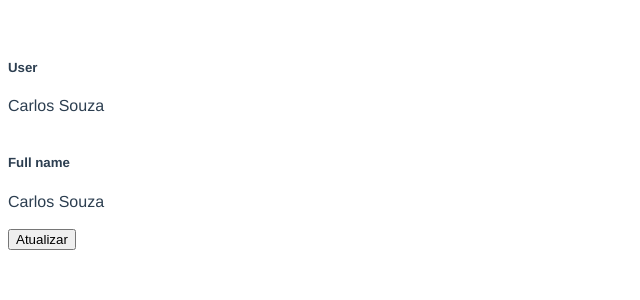
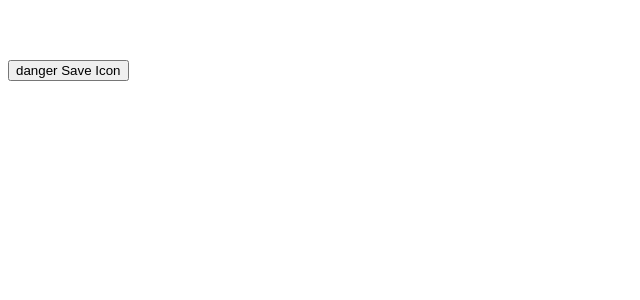
Before and after one commit to alexandrecarloss/Vue, a Vue app in the folder yt_tiago_matos/app/: page / in a window 1280 px wide. Shown: the top 300 px of the page, without its empty margins (0-640 px from the left). Built offline with nearby package versions, Linux system fonts and the light colour scheme.

Commit message:
Aula final 28

```diff
--- a/yt_tiago_matos/app/src/App.vue
+++ b/yt_tiago_matos/app/src/App.vue
@@ -52,7 +52,23 @@
   <!-- <aula_24_composition_api/> -->
   <!-- <AppProduct_24/> -->
   <!-- <aula_25_composition_ref/> -->
-   <aula_26_computed_e_ref/>
+   <!-- <aula_26_computed_e_ref/> -->
+    <!-- <div>
+      <aula_27_composition_ciclo_de_vida v-if="showAppHook"/>
+    <button @click="showAppHook = !showAppHook">
+      Mostrar App Hook
+    </button>
+    </div> -->
+    <div>
+      <aula_28_composition_props_emit
+      data-vue="Jon"
+      @update="getUpdate"
+      variant="danger">
+        Save
+        <template #icon>Icon</template>
+      </aula_28_composition_props_emit>
+    </div>
+
 </template>
 
 <script>
@@ -76,8 +92,12 @@
 // import AppProduct_24 from '@/components/aula_24_products/AppProduct_24.vue'
 // import aula_24_composition_api from '@/components/aula_24_composition_api.vue'
 // import aula_25_composition_ref from '@/components/aula_25_composition_ref.vue'
-import aula_26_computed_e_ref from '@/components/aula_26_computed_e_ref.vue'
+// import aula_26_computed_e_ref from '@/components/aula_26_computed_e_ref.vue'
+// import aula_27_composition_ciclo_de_vida from '@/components/aula_27_composition_ciclo_de_vida.vue'
+import aula_28_composition_props_emit from '@/components/aula_28_composition_props_emit.vue'
 
+
+import { ref } from 'vue';
 
 export default {
   name: 'App',
@@ -102,7 +122,19 @@ export default {
     // aula_24_composition_api,
     // AppProduct_24,
     // aula_25_composition_ref,
-    aula_26_computed_e_ref,
+    // aula_26_computed_e_ref,
+    // aula_27_composition_ciclo_de_vida,
+    aula_28_composition_props_emit,
+  },
+  setup() {
+    const showAppHook = ref(true)
+    const getUpdate = (data) => {
+      console.log('getUpdate', data);
+    }
+    return {
+      showAppHook,
+      getUpdate
+    }
   },
   data() {
     return {
--- /dev/null
+++ b/yt_tiago_matos/app/src/components/aula_27_composition_ciclo_de_vida.vue
@@ -0,0 +1,40 @@
+<template>
+    <div>
+        <h5>Hook</h5>
+    </div>
+</template>
+
+<script>
+import { onBeforeMount,
+    onMounted,
+    onBeforeUnmount,
+    onUnmounted
+ } from 'vue';
+export default {
+    name: 'aula_27_composition_ciclo_de_vida',
+    data() {
+        return {
+
+        }
+    },
+    setup() {
+       onBeforeMount(() => {
+        console.log('Antes de montar');
+       }),
+       onMounted(() => {
+        console.log('Depois de montar');
+       }),
+       onBeforeUnmount(() => {
+        console.log('Antes de desmontar');
+       }),
+       onUnmounted(() => {
+        console.log('Depois de desmontar');
+       })
+    }
+}
+
+</script>
+
+<style>
+
+</style>
--- /dev/null
+++ b/yt_tiago_matos/app/src/components/aula_28_composition_props_emit.vue
@@ -0,0 +1,45 @@
+<template>
+    <div>
+        <button @click="sendData">
+            {{  variant }}
+            <slot></slot>
+            <slot name="icon"/>
+        </button>
+    </div>
+</template>
+
+<script>
+export default {
+    name: 'aula_28_composition_props_emit',
+    data() {
+        return {
+
+        }
+    },
+    props: {
+        variant: {
+            type: String,
+            default: 'success'
+        }
+    },
+    // setup(props, ctx) {
+    //    console.log(ctx)
+    // },
+    setup(props, { slots, emit }) {
+       console.log(slots)
+
+       const sendData = () => {
+        emit('update', props.variant)
+       }
+
+       return {
+        sendData
+       }
+    }
+}
+
+</script>
+
+<style>
+
+</style>
```
